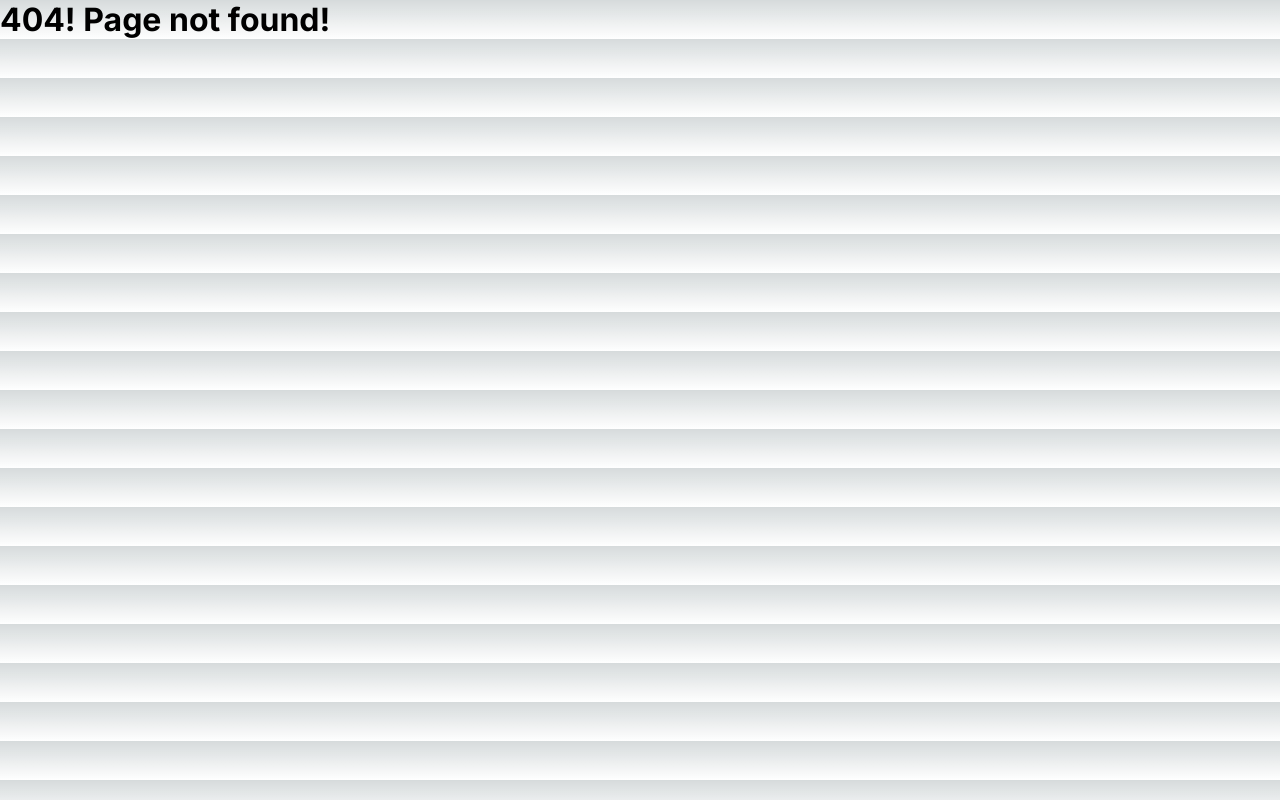
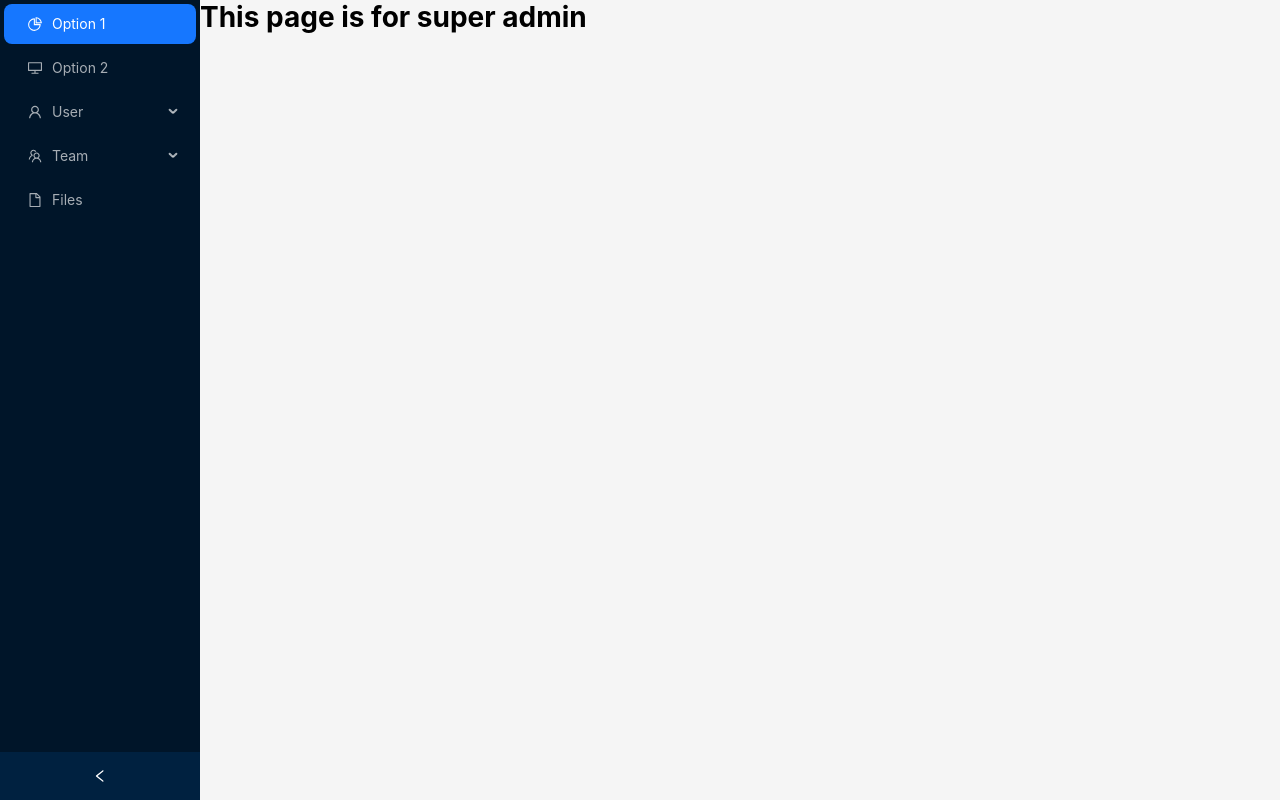
Before and after one commit to tanvirch0750/university-management-frontend, a Next.js app: page /super-admin in a window 1280 px wide. Before the commit this address had no page. Built offline with nearby package versions, Linux system fonts and the light colour scheme.

Commit message:
customize group wise dashboard layout

```diff
--- a/src/app/(withlayout)/layout.tsx
+++ b/src/app/(withlayout)/layout.tsx
@@ -1,92 +1,14 @@
-'use client';
+import { Layout } from 'antd';
 
+import Contents from '@/components/ui/Contents';
+import Sidebar from '@/components/ui/Sidebar';
 import { Tchildren } from '@/types/global';
-import {
-  DesktopOutlined,
-  FileOutlined,
-  PieChartOutlined,
-  TeamOutlined,
-  UserOutlined,
-} from '@ant-design/icons';
-import type { MenuProps } from 'antd';
-import { Breadcrumb, Layout, Menu, theme } from 'antd';
-import React, { useState } from 'react';
-
-const { Header, Content, Footer, Sider } = Layout;
-
-type MenuItem = Required<MenuProps>['items'][number];
-
-function getItem(
-  label: React.ReactNode,
-  key: React.Key,
-  icon?: React.ReactNode,
-  children?: MenuItem[]
-): MenuItem {
-  return {
-    key,
-    icon,
-    children,
-    label,
-  } as MenuItem;
-}
-
-const items: MenuItem[] = [
-  getItem('Option 1', '1', <PieChartOutlined />),
-  getItem('Option 2', '2', <DesktopOutlined />),
-  getItem('User', 'sub1', <UserOutlined />, [
-    getItem('Tom', '3'),
-    getItem('Bill', '4'),
-    getItem('Alex', '5'),
-  ]),
-  getItem('Team', 'sub2', <TeamOutlined />, [
-    getItem('Team 1', '6'),
-    getItem('Team 2', '8'),
-  ]),
-  getItem('Files', '9', <FileOutlined />),
-];
 
 const DashboardLayout = ({ children }: Tchildren) => {
-  const [collapsed, setCollapsed] = useState(false);
-  const {
-    token: { colorBgContainer },
-  } = theme.useToken();
-
   return (
-    <Layout style={{ minHeight: '100vh' }}>
-      <Sider
-        collapsible
-        collapsed={collapsed}
-        onCollapse={(value) => setCollapsed(value)}
-      >
-        <div className="demo-logo-vertical" />
-        <Menu
-          theme="dark"
-          defaultSelectedKeys={['1']}
-          mode="inline"
-          items={items}
-        />
-      </Sider>
-      <Layout>
-        <Header style={{ padding: 0, background: colorBgContainer }} />
-        <Content style={{ margin: '0 16px' }}>
-          <Breadcrumb style={{ margin: '16px 0' }}>
-            <Breadcrumb.Item>User</Breadcrumb.Item>
-            <Breadcrumb.Item>Bill</Breadcrumb.Item>
-          </Breadcrumb>
-          <div
-            style={{
-              padding: 24,
-              minHeight: 360,
-              background: colorBgContainer,
-            }}
-          >
-            {children}
-          </div>
-        </Content>
-        <Footer style={{ textAlign: 'center' }}>
-          Ant Design ©2023 Created by Ant UED
-        </Footer>
-      </Layout>
+    <Layout hasSider>
+      <Sidebar />
+      <Contents>{children}</Contents>
     </Layout>
   );
 };
--- /dev/null
+++ b/src/app/(withlayout)/super-admin/page.tsx
@@ -0,0 +1,9 @@
+function SuperAdminPage() {
+  return (
+    <div>
+      <h1>This page is for super admin</h1>
+    </div>
+  );
+}
+
+export default SuperAdminPage;
--- a/src/app/not-found.tsx
+++ b/src/app/not-found.tsx
@@ -1,5 +1,3 @@
-'use client';
-
 function NotFoundPage() {
   return (
     <div>
--- /dev/null
+++ b/src/components/ui/Contents.tsx
@@ -0,0 +1,20 @@
+'use client';
+import { Tchildren } from '@/types/global';
+import { Layout } from 'antd';
+
+const { Content } = Layout;
+
+function Contents({ children }: Tchildren) {
+  return (
+    <Content
+      style={{
+        minHeight: '100vh',
+        color: 'black',
+      }}
+    >
+      {children}
+    </Content>
+  );
+}
+
+export default Contents;
--- /dev/null
+++ b/src/components/ui/Sidebar.tsx
@@ -0,0 +1,65 @@
+'use client';
+
+import {
+  DesktopOutlined,
+  FileOutlined,
+  PieChartOutlined,
+  TeamOutlined,
+  UserOutlined,
+} from '@ant-design/icons';
+import type { MenuProps } from 'antd';
+import { Layout, Menu } from 'antd';
+import { useState } from 'react';
+
+const { Sider } = Layout;
+type MenuItem = Required<MenuProps>['items'][number];
+
+function getItem(
+  label: React.ReactNode,
+  key: React.Key,
+  icon?: React.ReactNode,
+  children?: MenuItem[]
+): MenuItem {
+  return {
+    key,
+    icon,
+    children,
+    label,
+  } as MenuItem;
+}
+
+const items: MenuItem[] = [
+  getItem('Option 1', '1', <PieChartOutlined />),
+  getItem('Option 2', '2', <DesktopOutlined />),
+  getItem('User', 'sub1', <UserOutlined />, [
+    getItem('Tom', '3'),
+    getItem('Bill', '4'),
+    getItem('Alex', '5'),
+  ]),
+  getItem('Team', 'sub2', <TeamOutlined />, [
+    getItem('Team 1', '6'),
+    getItem('Team 2', '8'),
+  ]),
+  getItem('Files', '9', <FileOutlined />),
+];
+
+function Sidebar() {
+  const [collapsed, setCollapsed] = useState(false);
+  return (
+    <Sider
+      collapsible
+      collapsed={collapsed}
+      onCollapse={(value) => setCollapsed(value)}
+    >
+      <div className="demo-logo-vertical" />
+      <Menu
+        theme="dark"
+        defaultSelectedKeys={['1']}
+        mode="inline"
+        items={items}
+      />
+    </Sider>
+  );
+}
+
+export default Sidebar;
```
